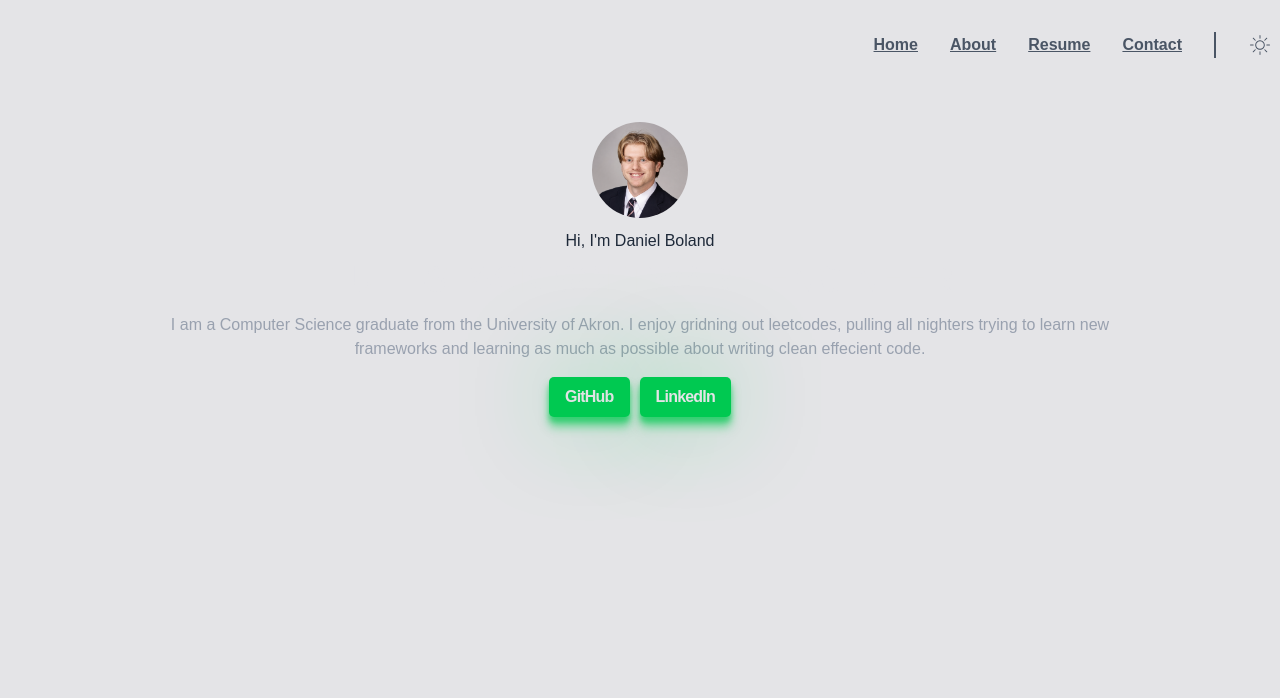
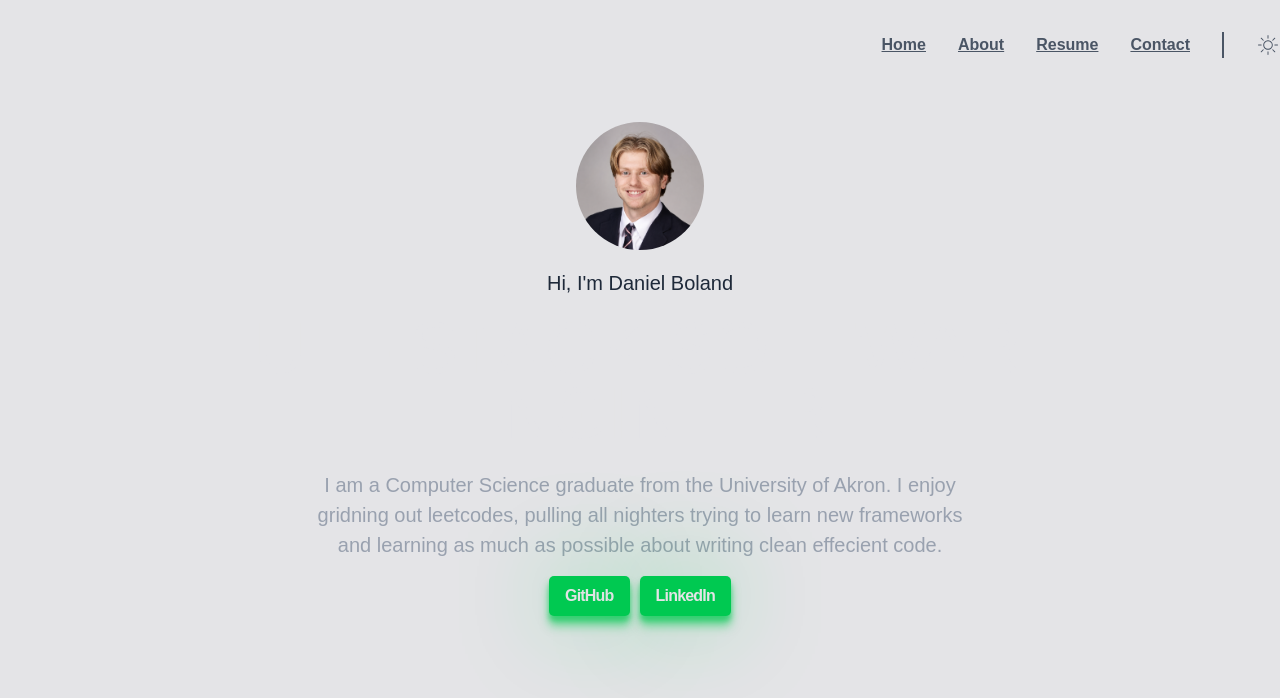
Before and after one commit to dboland08/portfolio-website, a Next.js app: page / in a window 1280 px wide. Shown: the top 698 px of the page. Built offline with nearby package versions, Linux system fonts and the light colour scheme; a web font is replaced by a local one.

Commit message:
Update responsiveness to hero section

```diff
--- a/app/page.tsx
+++ b/app/page.tsx
@@ -46,7 +46,7 @@ export default function Home() {
         <section className=" hero container">
           <img className="hero__img" src="/face.png" alt="profile pciture" />
           <h2 className="hero__subtitle">Hi, I'm Daniel Boland</h2>
-          <h1 className="hero__title">Full-Stack Software Engineer</h1>
+          <h1 className="hero__title">Full-Stack Software <br/> Engineer</h1>
           <p className="hero__description">I am a Computer Science graduate from the University of Akron.
             I enjoy gridning out leetcodes, pulling all nighters trying to learn new frameworks
             and learning as much as possible about writing clean effecient code.
--- a/components/hero.css
+++ b/components/hero.css
@@ -17,9 +17,10 @@
 
 .hero__subtitle {
     color: var(--color-gray800);
-    font-size: var(--size-base);
+    font-size: var(--size-xs);
     line-height: 0.9;
 }
+
 .hero__title {
     color: var(--color-light);
     text-transform: uppercase;
@@ -28,8 +29,77 @@
 }
 
 .hero__description {
+    max-width: 60ch;
     color: var(--color-gray400);
-    font-size: var(--size-base);
-    margin-right: 10%;
-    margin-left: 10%;
+    font-size: var(--size-xs);
 }
+
+/* @media (min-width: 475px) {} */
+
+@media (min-width: 640px) {
+        .hero {
+        gap: 1.5rem;
+    }
+    .hero__img {
+        width: 6.5rem;
+        height: 6.5rem;
+    }
+
+    .hero__subtitle {
+        color: var(--color-gray800);
+        font-size: var(--size-base);
+        line-height: 0.9;
+    }
+
+    .hero__title {
+        font-size: var(--size-5xl);
+    }
+
+    .hero__description {
+        font-size: var(--size-base);
+    }
+}
+
+/* @media (min-width: 768px) {} */
+
+@media (min-width: 1024px) {
+    .hero__img {
+        width: 7rem;
+        height: 7rem;
+    }
+
+    .hero__subtitle {
+        color: var(--color-gray800);
+        font-size: var(--size-lg);
+        line-height: 0.9;
+    }
+
+    .hero__title {
+        font-size: var(--size-6xl);
+    }
+
+    .hero__description {
+        font-size: var(--size-lg);
+    }
+}
+
+@media (min-width: 1280px) {
+    .hero__img {
+        width: 8rem;
+        height: 8rem;
+    }
+
+    .hero__subtitle {
+        font-size: var(--size-xlg);
+    }
+
+    .hero__title {
+        font-size: var(--size-7xl);
+    }
+
+    .hero__description {
+        font-size: var(--size-xlg);
+    }
+}
+
+/* @media (min-width: 1536px) {} */
--- a/lib/utils.css
+++ b/lib/utils.css
@@ -4,7 +4,7 @@
 
 /* @media (min-width: 768px) {} */
 
-/* @media (min-width: 1024x) {} */
+/* @media (min-width: 1024px) {} */
 
 /* @media (min-width: 1280px) {} */
 
@@ -30,8 +30,6 @@
     width: 100%;
     margin-left: auto;
     margin-right: auto;
-    padding-left: 0.5rem;
-    padding-right: 0.5rem;
 }
 
 /* mobile first resposive style using min width */
```
